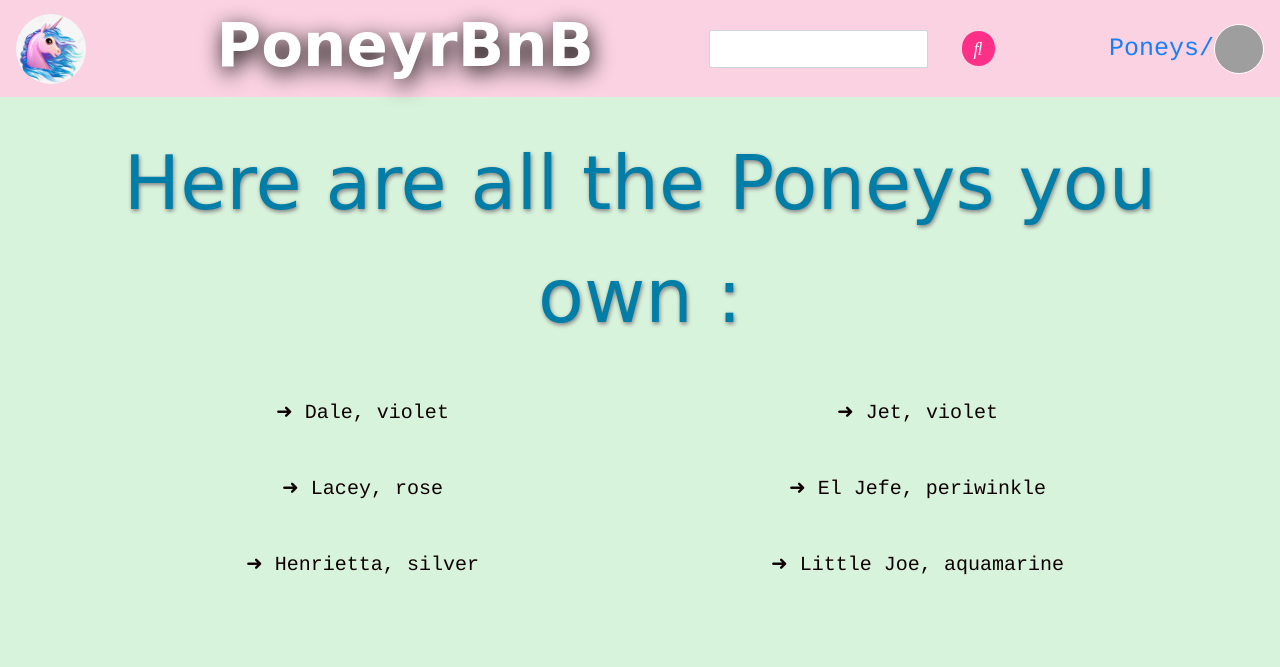
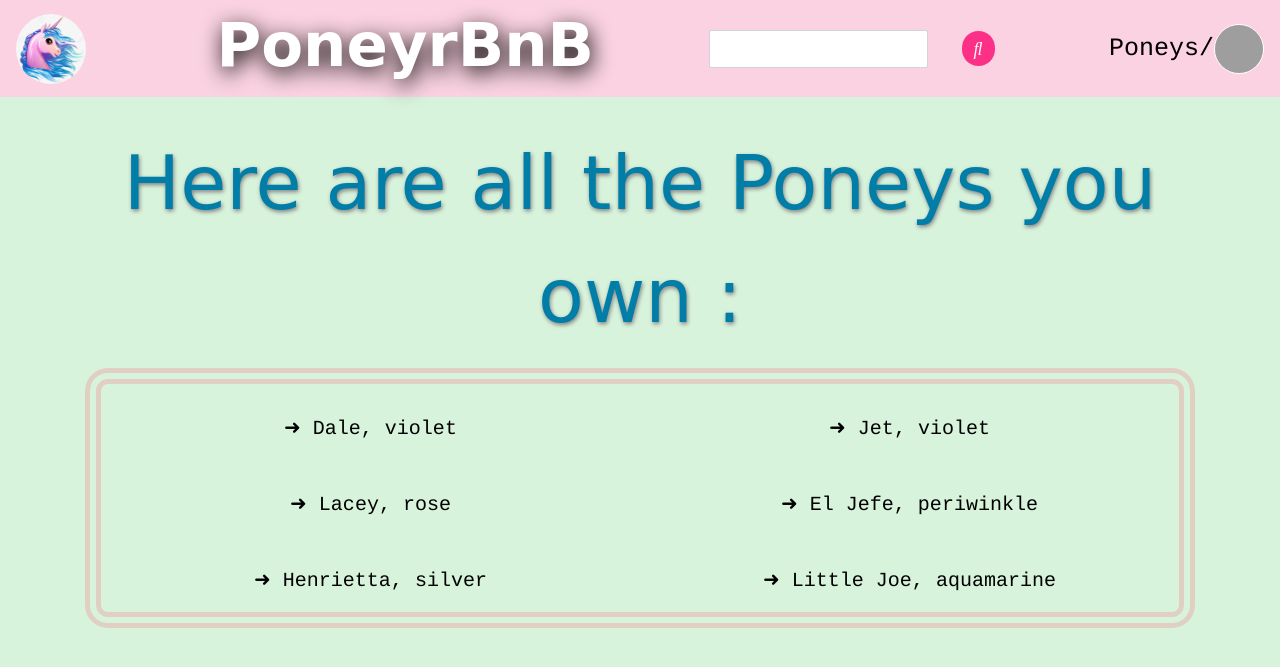
Before and after one commit to jkmn-eu/PoneyrBnB, a Rails app: page /myponies in a window 1280 px wide. Shown: the top 667 px of the page. Run offline with Rails 7, Linux system fonts and the light colour scheme; a user stored in the database is signed in; data comes from the database, SQL or seed files in the repository; style sheets or scripts are compiled from the project's sources; some libraries are stand-ins or nearby versions; some web fonts are replaced; grey boxes are pictures that could not be loaded.

Commit message:
working on css

```diff
--- a/app/assets/stylesheets/application.scss
+++ b/app/assets/stylesheets/application.scss
@@ -15,3 +15,8 @@
 a:hover{
   text-decoration: none;
 }
+
+a{
+  font-family: 'Courier';
+  color:black;
+}
--- a/app/views/bookings/new.html.erb
+++ b/app/views/bookings/new.html.erb
@@ -2,11 +2,11 @@
 
 <div class="reservation-box indiv-card-text">
   <% if @user.id != @poney.user_id %>
-    <p>Poney's location : <%= @owner.address %></p>
+    <p>📍<strong> Poney's location :</strong> <%= @owner.address %></p>
     <%# maybe we can add a map here and show the shortest itinerary from user's address to its booking's location %>
   <div class="indiv-card-text">
-    <p>- Poney type: <%= @poney.nature.capitalize %></p>
-    <p>- SuperPower: <%= @poney.special_power.capitalize %></p>
+    <p>🐴 <strong> Poney type:</strong> <%= @poney.nature.capitalize %></p>
+    <p>✨<strong> SuperPower:</strong> <%= @poney.special_power.capitalize %></p>
   </div>
 </div>
   <div class="confirm-booking">
--- a/app/views/poneys/myponies.html.erb
+++ b/app/views/poneys/myponies.html.erb
@@ -1,7 +1,9 @@
-<p class="indiv-card-title" style=" margin-top:30px;">Here are all the Poneys you own :</p>
+<p class="indiv-card-title" style="margin-top:30px;">Here are all the Poneys you own :</p>
 
-<div class="poney-cards">
-  <% @myponies.each do |p| %>
-    <div style="font-size:20px; text-align:center;  margin-top:30px; ">➜ <%= p.name %>, <%= p.color %></p></div>
+<div class="poney-cards" style="border:double;border-width:16px;border-color: #e2cfc4;border-radius: 23px;" >
+    <% @myponies.each do |p| %>
+    <%= link_to poney_path(p) do%>
+      <div style="font-size:20px; text-align:center;  margin-top:30px; ">➜ <%= p.name %>, <%= p.color %></p></div>
+      <% end %>
     <% end %>
 </div>
```
